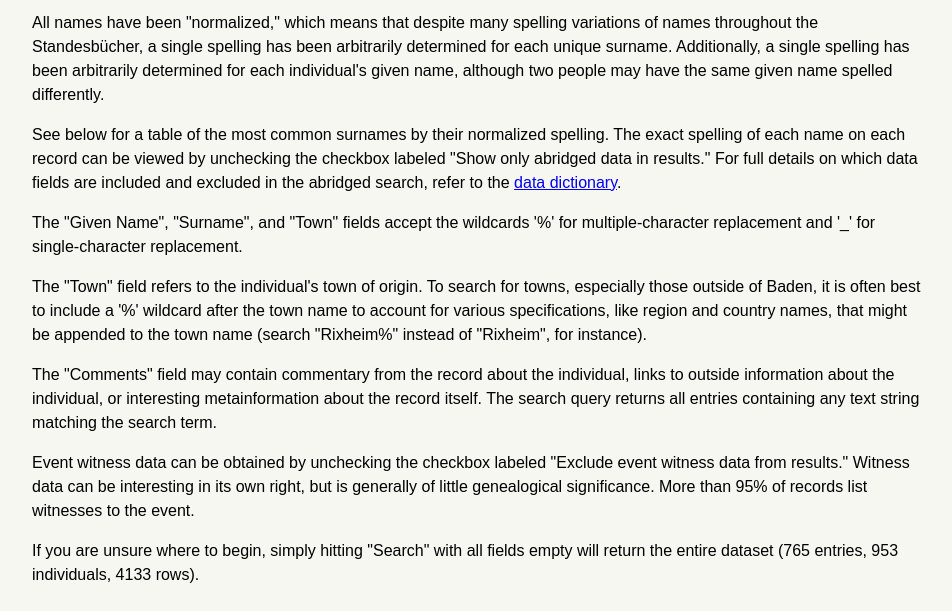
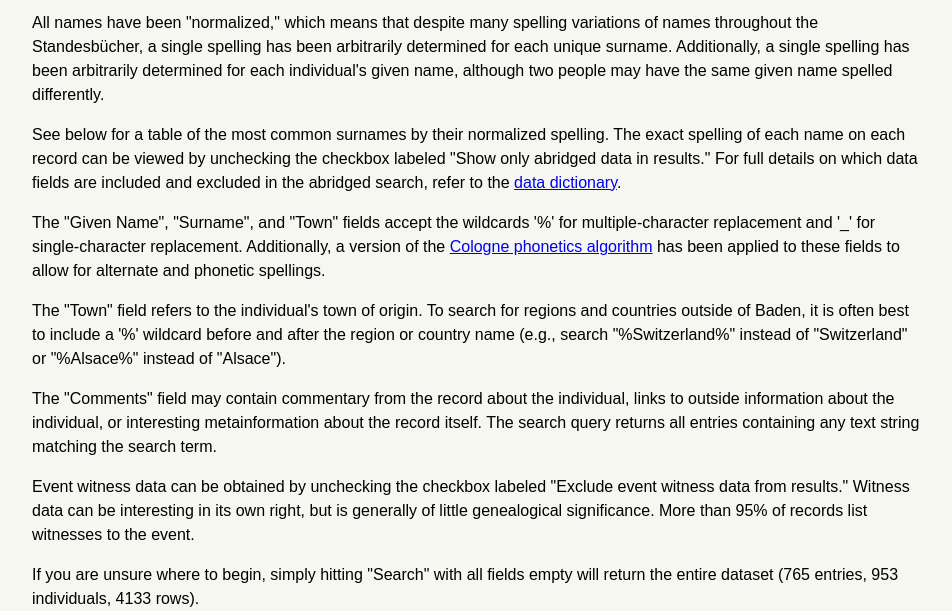
Before and after one commit to djwile/ihringen, a Flask app: page / in a window 1280 px wide. Shown: the part 972-1583 px from the top of the page, without its empty margins (168-1120 px from the left). Run offline with Flask 3, Linux system fonts and the light colour scheme.

Commit message:
Update search_app-page.html
Text update

```diff
--- a/search_app/templates/search_app-page.html
+++ b/search_app/templates/search_app-page.html
@@ -167,8 +167,8 @@
 	<h3>Search tips</h3>
 	<p>All names have been "normalized," which means that despite many spelling variations of names throughout the Standesbücher, a single spelling has been arbitrarily determined for each unique surname. Additionally, a single spelling has been arbitrarily determined for each individual's given name, although two people may have the same given name spelled differently.</p>
 	<p>See below for a table of the most common surnames by their normalized spelling. The exact spelling of each name on each record can be viewed by unchecking the checkbox labeled "Show only abridged data in results." For full details on which data fields are included and excluded in the abridged search, refer to the <a href="{{ url_for('data_dictionary') }}" target="_blank">data dictionary</a>.</p>
-	<p>The "Given Name", "Surname", and "Town" fields accept the wildcards '%' for multiple-character replacement and '_' for single-character replacement.</p>
-	<p>The "Town" field refers to the individual's town of origin. To search for towns, especially those outside of Baden, it is often best to include a '%' wildcard after the town name to account for various specifications, like region and country names, that might be appended to the town name (search "Rixheim%" instead of "Rixheim", for instance).</p>
+        <p>The "Given Name", "Surname", and "Town" fields accept the wildcards '%' for multiple-character replacement and '_' for single-character replacement. Additionally, a version of the <a href="https://en.wikipedia.org/wiki/Cologne_phonetics" target="_blank">Cologne phonetics algorithm</a> has been applied to these fields to allow for alternate and phonetic spellings.</p>
+        <p>The "Town" field refers to the individual's town of origin. To search for regions and countries outside of Baden, it is often best to include a '%' wildcard before and after the region or country name (e.g., search "%Switzerland%" instead of "Switzerland" or "%Alsace%" instead of "Alsace").</p>
 	<p>The "Comments" field may contain commentary from the record about the individual, links to outside information about the individual, or interesting metainformation about the record itself. The search query returns all entries containing any text string matching the search term.</p>
 	<p>Event witness data can be obtained by unchecking the checkbox labeled "Exclude event witness data from results." Witness data can be interesting in its own right, but is generally of little genealogical significance. More than 95% of records list witnesses to the event.</p>
 	<p>If you are unsure where to begin, simply hitting "Search" with all fields empty will return the entire dataset (765 entries, 953 individuals, 4133 rows).</p>
```
